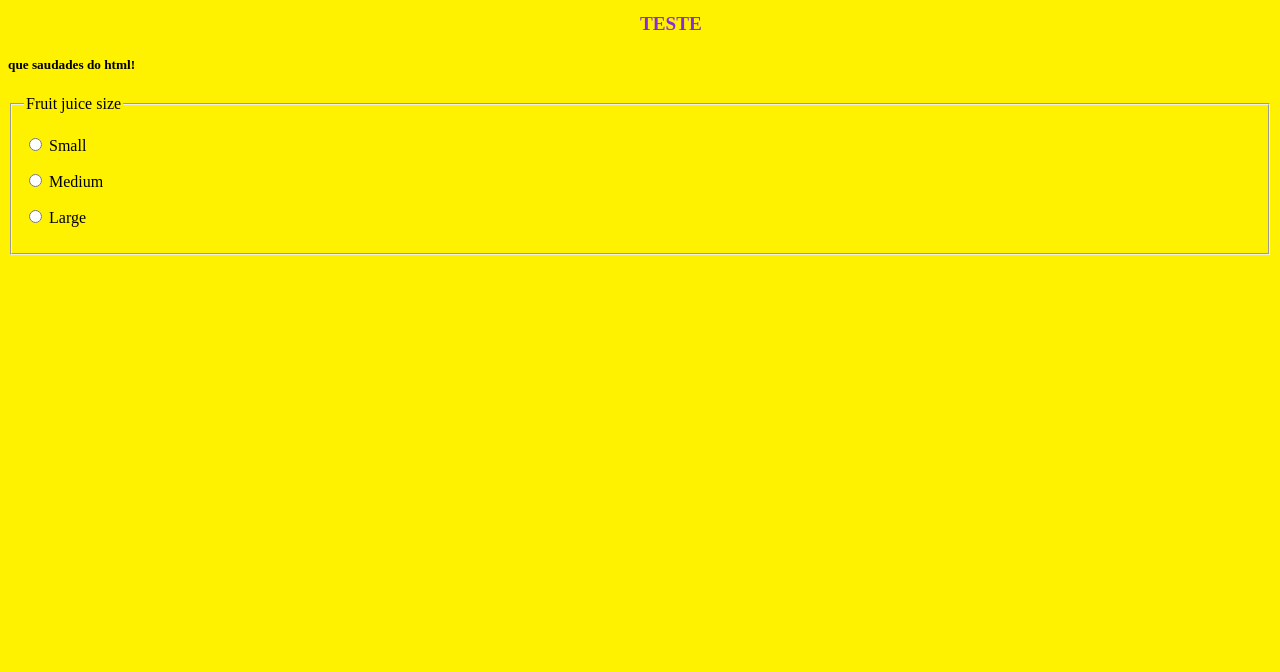
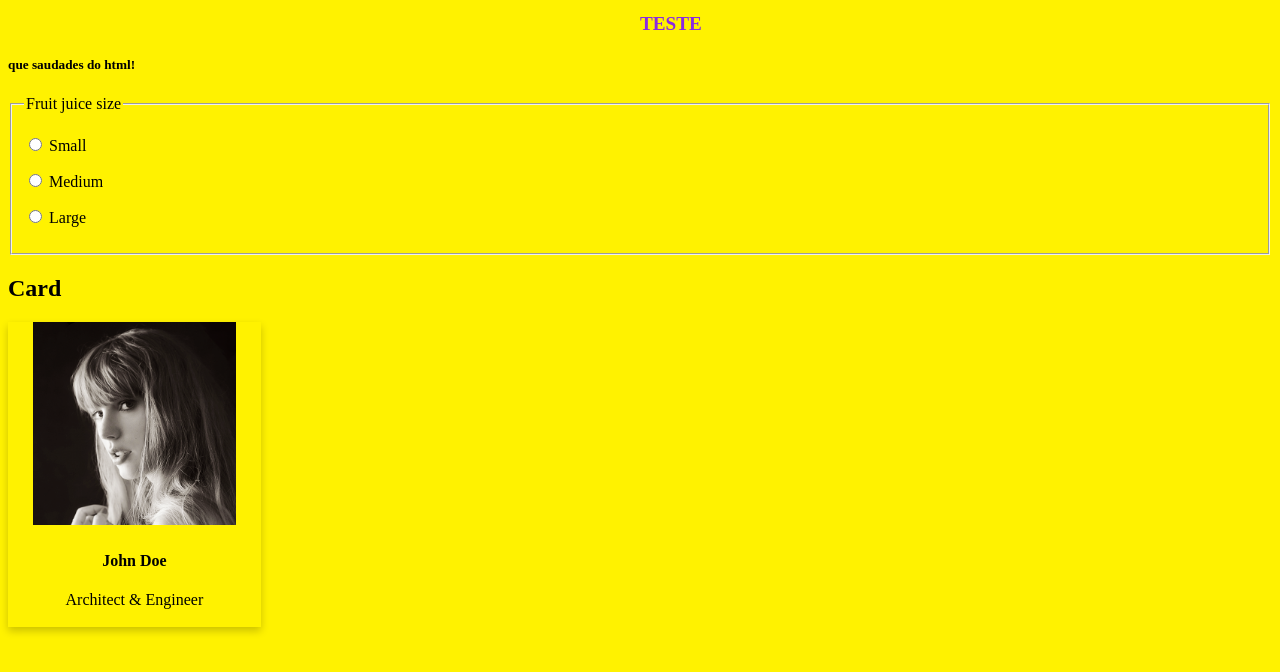
Before and after one commit to FMafeM/primeiroGit, a plain HTML site: page index.html in a window 1280 px wide. Drawn offline with Linux system fonts and the light colour scheme.

Commit message:
adicionei card

```diff
--- a/css/style.css
+++ b/css/style.css
@@ -7,3 +7,18 @@ body{
     font-size: larger;
     margin-left: 50%;
 }
+
+.card {
+    box-shadow: 0 4px 8px 0 rgba(0,0,0,0.2);
+    transition: 0.3s;
+    width: 20%;
+    text-align: center;
+  }
+
+  .card:hover {
+    box-shadow: 0 8px 16px 0 rgba(0,0,0,0.2);
+  }
+
+  .container {
+    padding: 2px 16px;
+  }
--- a/index.html
+++ b/index.html
@@ -30,6 +30,17 @@
         </fieldset>
     </form>
 
+    <h2>Card</h2>
+
+<div class="card">
+  <img src="./artistaIcon.png" alt="Avatar" style="width:80%">
+  <div class="container">
+    <h4><b>John Doe</b></h4>
+    <p>Architect & Engineer</p>
+  </div>
+</div>
+
+
 </body>
 
 </html>
```
Also changed, not shown: artistaIcon.png (added).
